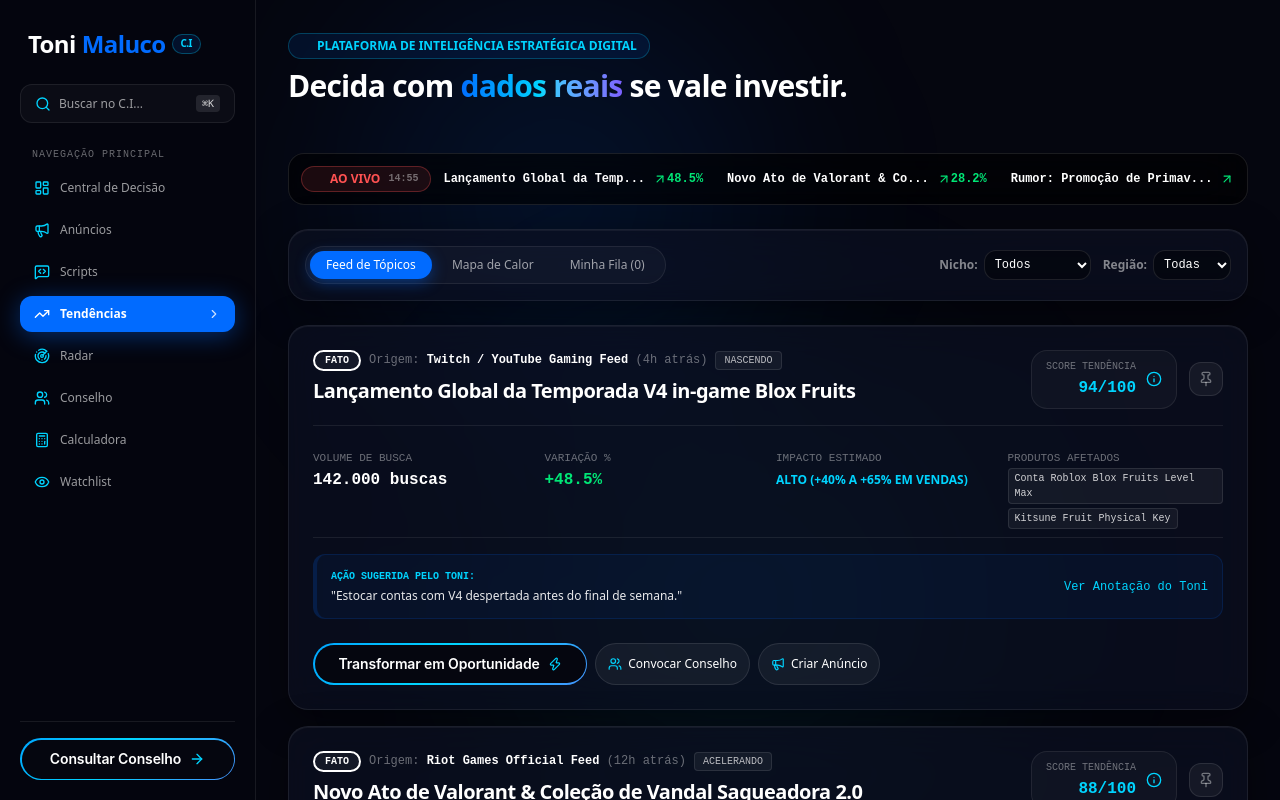
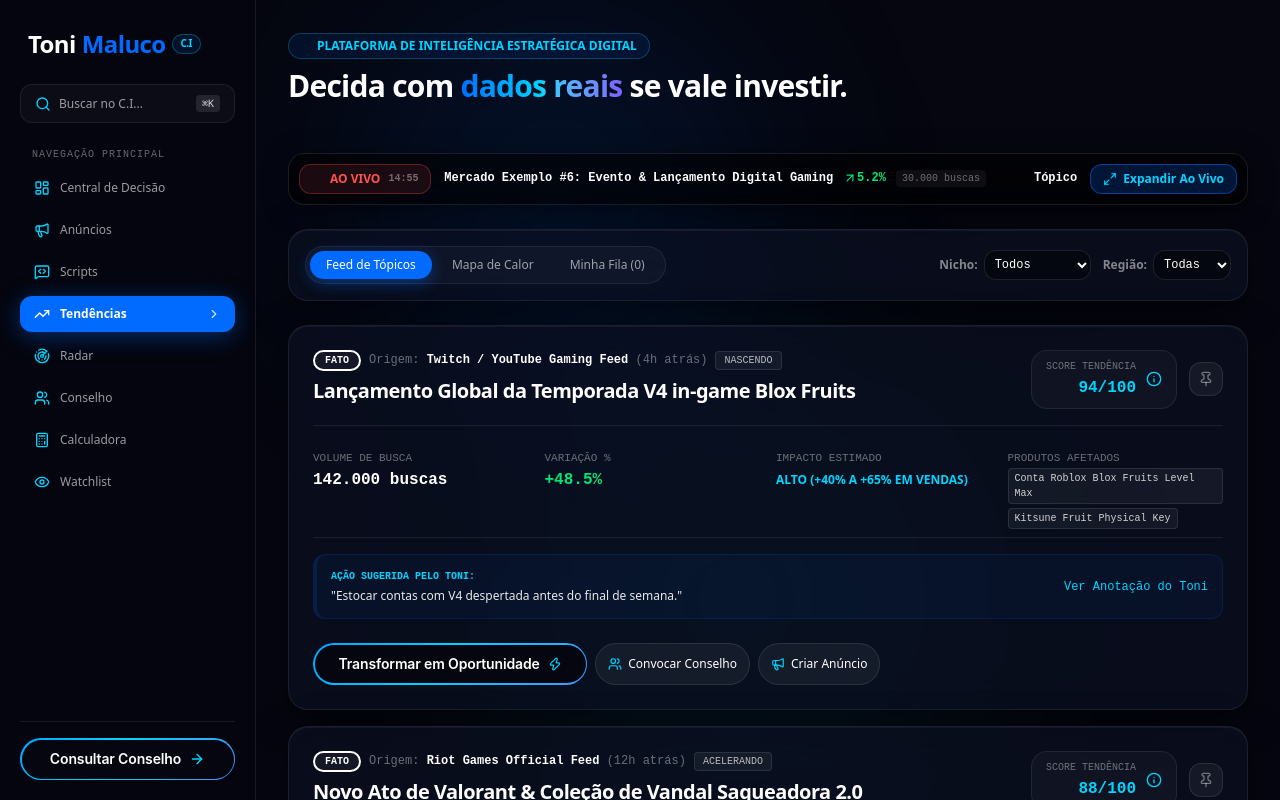
Before and after one commit to opedrohenriqux12/tonimaluco-ci, a Next.js app: page / in a window 1280 px wide. Shown: the top 800 px of the page. Built offline with nearby package versions, Linux system fonts and the light colour scheme.

Commit message:
feat: improve live events ticker marquee and expand modal view

```diff
--- a/src/app/globals.css
+++ b/src/app/globals.css
@@ -168,3 +168,44 @@ body {
   font-family: 'IBM Plex Mono', monospace, ui-monospace;
   font-feature-settings: "tnum";
 }
+
+/* Custom Clean Dark Scrollbar */
+::-webkit-scrollbar {
+  width: 6px;
+  height: 6px;
+}
+::-webkit-scrollbar-track {
+  background: rgba(0, 0, 0, 0.4);
+}
+::-webkit-scrollbar-thumb {
+  background: rgba(255, 255, 255, 0.15);
+  border-radius: 4px;
+}
+::-webkit-scrollbar-thumb:hover {
+  background: #016BFF;
+}
+
+/* No-scrollbar utility */
+.no-scrollbar::-webkit-scrollbar {
+  display: none;
+}
+.no-scrollbar {
+  -ms-overflow-style: none;
+  scrollbar-width: none;
+}
+
+/* Marquee continuous scroll */
+@keyframes marquee {
+  0% { transform: translateX(0%); }
+  100% { transform: translateX(-50%); }
+}
+
+.animate-marquee {
+  display: flex;
+  width: max-content;
+  animation: marquee 35s linear infinite;
+}
+
+.animate-marquee:hover {
+  animation-play-state: paused;
+}
--- a/src/components/TrendingModule.tsx
+++ b/src/components/TrendingModule.tsx
@@ -19,7 +19,10 @@ import {
   AlertTriangle,
   Flame,
   Zap,
-  Filter
+  Maximize2,
+  Minimize2,
+  X,
+  Radio
 } from 'lucide-react';
 import { motion, AnimatePresence } from 'framer-motion';
 
@@ -43,6 +46,7 @@ export const TrendingModule: React.FC<TrendingModuleProps> = ({
   const [pinnedIds, setPinnedIds] = useState<string[]>([]);
   const [expandedTopicId, setExpandedTopicId] = useState<string | null>(null);
   const [selectedScoreCalculation, setSelectedScoreCalculation] = useState<TrendingTopic | null>(null);
+  const [isTickerExpanded, setIsTickerExpanded] = useState<boolean>(false);
 
   // Live filtering
   const filteredTopics = topics.filter((t) => {
@@ -71,33 +75,38 @@ export const TrendingModule: React.FC<TrendingModuleProps> = ({
   return (
     <div className="space-y-6">
       {/* Top Live Ticker Tape Bar */}
-      <div className="bg-black/60 border border-white/10 rounded-2xl p-3 overflow-hidden backdrop-blur-xl flex items-center gap-3">
-        <div className="flex items-center gap-2 px-3 py-1 rounded-full bg-[#FF5252]/10 border border-[#FF5252]/30 text-xs font-bold text-[#FF5252] shrink-0">
-          <span className="w-2 h-2 rounded-full bg-[#FF5252] animate-ping" />
+      <div className="bg-black/60 border border-white/10 rounded-2xl p-2.5 overflow-hidden backdrop-blur-xl flex items-center gap-3 relative shadow-[0_4px_25px_rgba(0,0,0,0.5)]">
+        <div className="flex items-center gap-2 px-3 py-1.5 rounded-xl bg-[#FF5252]/10 border border-[#FF5252]/30 text-xs font-bold text-[#FF5252] shrink-0 z-10">
+          <span className="w-2.5 h-2.5 rounded-full bg-[#FF5252] animate-ping" />
           <span>AO VIVO</span>
-          <span className="text-white/40 font-mono-custom text-[10px]">14:55</span>
+          <span className="text-white/40 font-mono-custom text-[10px] hidden sm:inline">14:55</span>
         </div>
 
-        {/* Continuous Ticker Carousel */}
-        <div className="flex-1 overflow-x-auto no-scrollbar flex items-center gap-6 whitespace-nowrap text-xs font-mono-custom">
-          {topics.slice(0, 10).map((t) => (
-            <div key={t.id} className="inline-flex items-center gap-2 text-white/80 hover:text-white cursor-pointer">
-              <span className="font-bold text-white">{t.title.slice(0, 25)}...</span>
-              <span
-                className={`flex items-center font-bold ${
-                  t.crescimentoPct >= 0 ? 'text-[#00E676]' : 'text-[#FF5252]'
-                }`}
-              >
-                {t.crescimentoPct >= 0 ? (
-                  <ArrowUpRight className="w-3.5 h-3.5" />
-                ) : (
-                  <ArrowDownRight className="w-3.5 h-3.5" />
-                )}
-                {t.crescimentoPct}%
-              </span>
-            </div>
-          ))}
+        {/* Continuous Smooth Marquee Ticker */}
+        <div className="flex-1 overflow-hidden relative cursor-pointer group" onClick={() => setIsTickerExpanded(true)}>
+          <div className="animate-marquee flex items-center gap-8 text-xs font-mono-custom">
+            {[...topics, ...topics].map((t, idx) => (
+              <div key={`${t.id}-${idx}`} className="inline-flex items-center gap-2.5 shrink-0 px-2 py-1 rounded-lg hover:bg-white/5 transition-all">
+                <span className="font-bold text-white text-xs">{t.title}</span>
+                <span className={`flex items-center font-bold text-xs ${t.crescimentoPct >= 0 ? 'text-[#00E676]' : 'text-[#FF5252]'}`}>
+                  {t.crescimentoPct >= 0 ? <ArrowUpRight className="w-3.5 h-3.5" /> : <ArrowDownRight className="w-3.5 h-3.5" />}
+                  {t.crescimentoPct}%
+                </span>
+                <span className="text-[10px] text-white/40 font-mono-custom px-1.5 py-0.5 rounded bg-white/5">{t.volume.toLocaleString('pt-BR')} buscas</span>
+              </div>
+            ))}
+          </div>
         </div>
+
+        {/* Expand Live Events Button */}
+        <button
+          onClick={() => setIsTickerExpanded(true)}
+          className="flex items-center gap-1.5 px-3 py-1.5 rounded-xl bg-[#016BFF]/20 border border-[#016BFF]/50 text-[#00D4FF] hover:bg-[#016BFF] hover:text-white transition-all text-xs font-bold shrink-0 z-10"
+          title="Expandir Eventos Ao Vivo"
+        >
+          <Maximize2 className="w-3.5 h-3.5" />
+          <span className="hidden md:inline">Expandir Ao Vivo</span>
+        </button>
       </div>
 
       {/* Sub Tabs Header & Filters */}
@@ -391,6 +400,105 @@ export const TrendingModule: React.FC<TrendingModuleProps> = ({
         </div>
       )}
 
+      {/* Modal Expandido de Eventos Ao Vivo */}
+      {isTickerExpanded && (
+        <div className="fixed inset-0 bg-black/85 backdrop-blur-xl flex items-center justify-center p-4 md:p-8 z-50 overflow-y-auto">
+          <div className="gestoria-card p-6 md:p-8 max-w-5xl w-full space-y-6 max-h-[90vh] flex flex-col border border-white/20 shadow-[0_20px_80px_rgba(0,0,0,0.8)]">
+            {/* Modal Header */}
+            <div className="flex items-center justify-between border-b border-white/[0.08] pb-4">
+              <div className="flex items-center gap-3">
+                <div className="flex items-center gap-2 px-3 py-1 rounded-full bg-[#FF5252]/10 border border-[#FF5252]/30 text-xs font-bold text-[#FF5252]">
+                  <span className="w-2.5 h-2.5 rounded-full bg-[#FF5252] animate-ping" />
+                  <span>MONITOR DE EVENTOS AO VIVO</span>
+                </div>
+                <span className="text-xs text-white/50 hidden sm:inline">({topics.length} eventos rastreados)</span>
+              </div>
+              <button
+                onClick={() => setIsTickerExpanded(false)}
+                className="p-2 rounded-xl bg-white/5 hover:bg-white/10 text-white/70 hover:text-white transition-all border border-white/10"
+              >
+                <X className="w-5 h-5" />
+              </button>
+            </div>
+
+            {/* Modal Grid of All Live Events */}
+            <div className="flex-1 overflow-y-auto space-y-3 pr-2 custom-scrollbar">
+              <div className="grid grid-cols-1 md:grid-cols-2 gap-4">
+                {topics.map((t) => (
+                  <div
+                    key={t.id}
+                    className="p-4 rounded-2xl bg-white/[0.02] border border-white/[0.08] hover:border-[#016BFF]/40 transition-all space-y-3"
+                  >
+                    <div className="flex justify-between items-start gap-2">
+                      <div className="space-y-1">
+                        <span className={`px-2 py-0.5 rounded font-mono-custom text-[10px] font-bold ${getClassificationStyle(t.classification)}`}>
+                          {t.classification}
+                        </span>
+                        <h4 className="text-sm font-bold text-white leading-tight">{t.title}</h4>
+                      </div>
+                      <span
+                        className={`inline-flex items-center text-sm font-mono-custom font-extrabold ${
+                          t.crescimentoPct >= 0 ? 'text-[#00E676]' : 'text-[#FF5252]'
+                        }`}
+                      >
+                        {t.crescimentoPct >= 0 ? <ArrowUpRight className="w-4 h-4" /> : <ArrowDownRight className="w-4 h-4" />}
+                        {t.crescimentoPct}%
+                      </span>
+                    </div>
+
+                    <div className="grid grid-cols-3 gap-2 text-[11px] font-mono-custom border-t border-white/5 pt-2 text-white/60">
+                      <div>
+                        <span className="block text-white/30 text-[9px]">VOLUME</span>
+                        <strong className="text-white">{t.volume.toLocaleString('pt-BR')}</strong>
+                      </div>
+                      <div>
+                        <span className="block text-white/30 text-[9px]">IMPACTO</span>
+                        <strong className="text-[#00D4FF]">{t.impactLevel}</strong>
+                      </div>
+                      <div>
+                        <span className="block text-white/30 text-[9px]">ORIGEM</span>
+                        <strong className="text-white/80">{t.source}</strong>
+                      </div>
+                    </div>
+
+                    <div className="flex gap-2 pt-1">
+                      <button
+                        onClick={() => {
+                          setIsTickerExpanded(false);
+                          onTransformToOpportunity(t);
+                        }}
+                        className="flex-1 py-1.5 px-3 rounded-xl bg-[#016BFF]/20 hover:bg-[#016BFF] text-[#00D4FF] hover:text-white border border-[#016BFF]/40 text-xs font-bold transition-all text-center"
+                      >
+                        Criar Oportunidade
+                      </button>
+                      <button
+                        onClick={() => {
+                          setIsTickerExpanded(false);
+                          onConsultCouncil(t.title);
+                        }}
+                        className="py-1.5 px-3 rounded-xl bg-white/5 hover:bg-white/10 text-white/80 text-xs font-medium border border-white/10"
+                      >
+                        Conselho
+                      </button>
+                    </div>
+                  </div>
+                ))}
+              </div>
+            </div>
+
+            {/* Modal Footer */}
+            <div className="pt-2 border-t border-white/[0.08] flex justify-end">
+              <button
+                onClick={() => setIsTickerExpanded(false)}
+                className="px-6 py-2.5 rounded-full bg-[#016BFF] text-white text-xs font-bold shadow-[0_4px_20px_rgba(1,107,255,0.4)] hover:scale-105 transition-all"
+              >
+                Fechar Monitor
+              </button>
+            </div>
+          </div>
+        </div>
+      )}
+
       {/* Modal Transparência Score Cálculo */}
       {selectedScoreCalculation && (
         <div className="fixed inset-0 bg-black/80 backdrop-blur-md flex items-center justify-center p-4 z-50">
```
